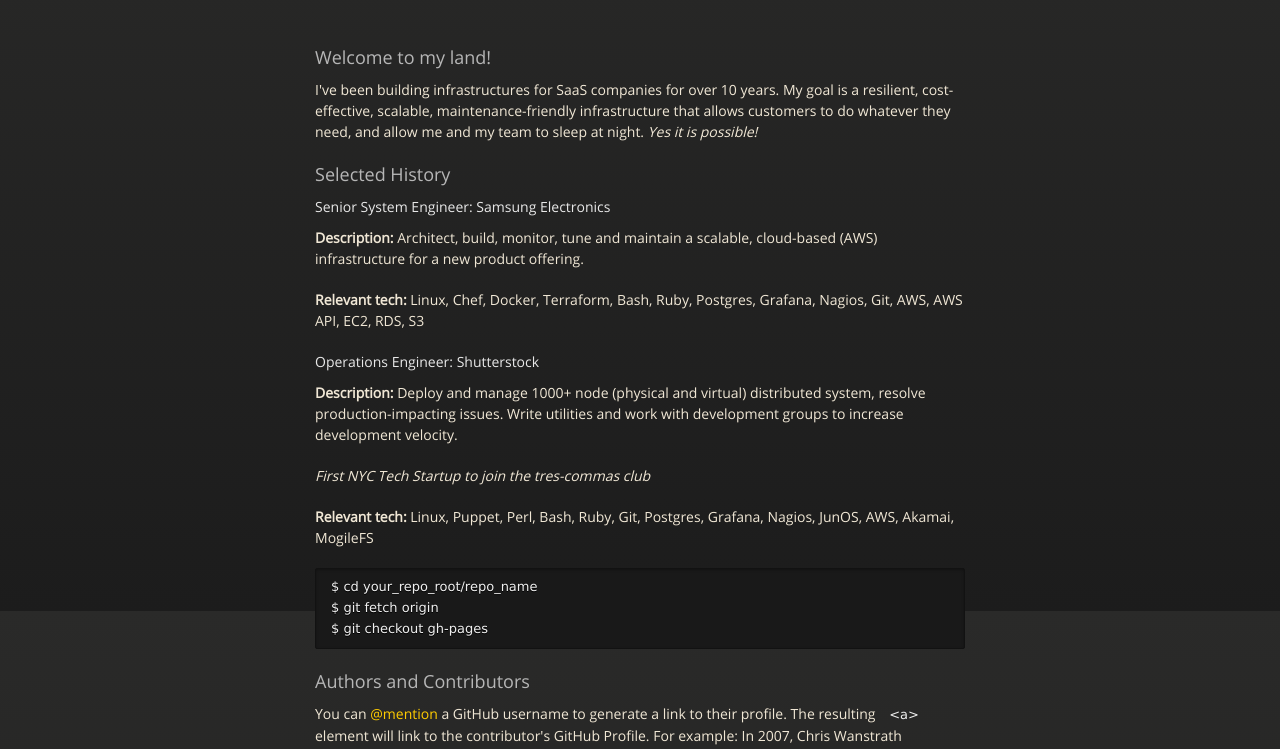
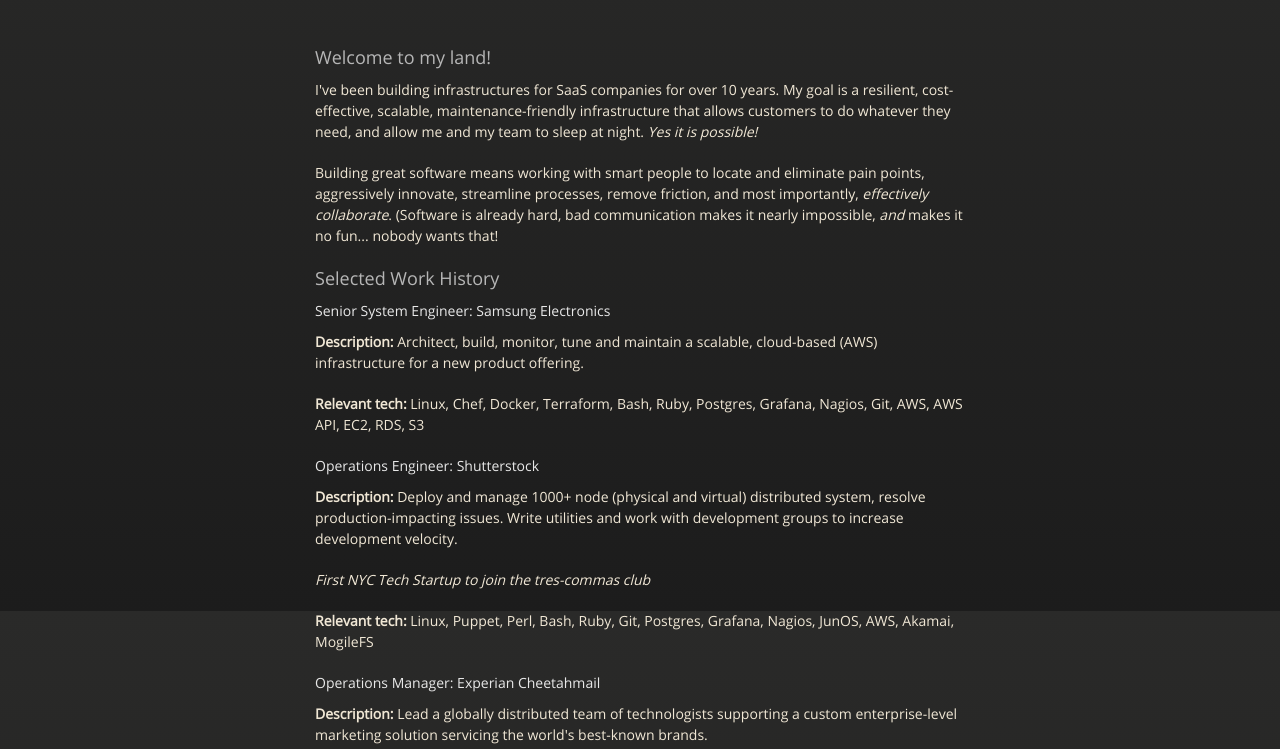
Before and after one commit to mmedeiros/mmedeiros.github.io, a plain HTML site: page index.html in a window 1280 px wide. Shown: the part 189-938 px from the top of the page. Drawn offline with nearby package versions, Linux system fonts and the light colour scheme.

Commit message:
updating content

```diff
--- a/index.html
+++ b/index.html
@@ -37,7 +37,8 @@
 
         <h3>
           <a id="welcome-to-my-land" class="anchor" href="#welcome-to-my-land"
-  aria-hidden="true"><span class="octicon octicon-link"></span></a>Welcome to my land!</h3>
+            aria-hidden="true"><span class="octicon octicon-link"></span></a>Welcome to my land!
+        </h3>
 
         <p>
         I've been building infrastructures for SaaS companies for over 10 years.
@@ -47,10 +48,19 @@ my team to sleep at night.
         <i>Yes it is possible!</i>
         </p>
 
+        <p>
+        Building great software means working with smart people to locate and eliminate
+        pain points, aggressively innovate, streamline processes, remove friction, and
+        most importantly, <i>effectively collaborate</i>.
+        (Software is already hard, bad communication makes it
+        nearly impossible, <i>and</i> makes it no fun... nobody wants that!
+        </p>
+
         <h3>
           <a id="selected-history" class="anchor" href="#selected-history"
-    aria-hidden="true"><span class="octicon octicon-link"></span></a>Selected
-  History</h3>
+            aria-hidden="true"><span class="octicon octicon-link"></span></a>
+          Selected Work History
+        </h3>
 
         <h4>
           Senior System Engineer: Samsung Electronics
@@ -60,7 +70,8 @@ my team to sleep at night.
         (AWS) infrastructure for a new product offering.
         </p>
 
-<p><b>Relevant tech:</b> Linux, Chef, Docker, Terraform, Bash, Ruby, Postgres, Grafana,
+        <p><b>Relevant tech:</b>
+        Linux, Chef, Docker, Terraform, Bash, Ruby, Postgres, Grafana,
         Nagios, Git, AWS, AWS API, EC2, RDS, S3</p>
 
         <h4>
@@ -72,14 +83,26 @@ Deploy and manage 1000+ node (physical and virtual) distributed system, resolve
         production-impacting issues. Write utilities and work with development groups to
         increase development velocity.
         </p>
+
         <p>
         <i>First NYC Tech Startup to join the tres-commas club</i>
         </p>
 
-<p><b>Relevant tech:</b> Linux, Puppet, Perl, Bash, Ruby, Git, Postgres, Grafana,
+        <p><b>Relevant tech:</b>
+        Linux, Puppet, Perl, Bash, Ruby, Git, Postgres, Grafana,
         Nagios, JunOS, AWS, Akamai, MogileFS</p>
 
+        <h4>
+          Operations Manager: Experian Cheetahmail
+        </h4>
 
+        <p>
+        <b>Description:</b>
+        Lead a globally distributed team of technologists supporting a custom
+        enterprise-level marketing solution servicing the world's best-known brands.
+        </p>
+
+        <p><b>Relevant tech:</b>Linux, Perl, Bash, Git, SVN, Oracle, Graphite, Nagios</p>
 
         <pre><code>$ cd your_repo_root/repo_name
         $ git fetch origin
@@ -87,7 +110,7 @@ $ git checkout gh-pages
         </code></pre>
 
 
-
+<!--
 <h3>
 <a id="authors-and-contributors" class="anchor" href="#authors-and-contributors"
   aria-hidden="true"><span class="octicon octicon-link"></span></a>Authors and Contributors</h3>
@@ -109,6 +132,7 @@ Tom Preston-Werner (<a href="https://github.com/mojombo"
   href="https://help.github.com/pages">https://help.github.com/pages</a> or
 contact <a href="mailto:support@github.com">support@github.com</a> and we’ll
 help you sort it out.</p>
+-->
       </section>
 
     </div>
```
Lines whose indentation alone changed are shown as unchanged.
